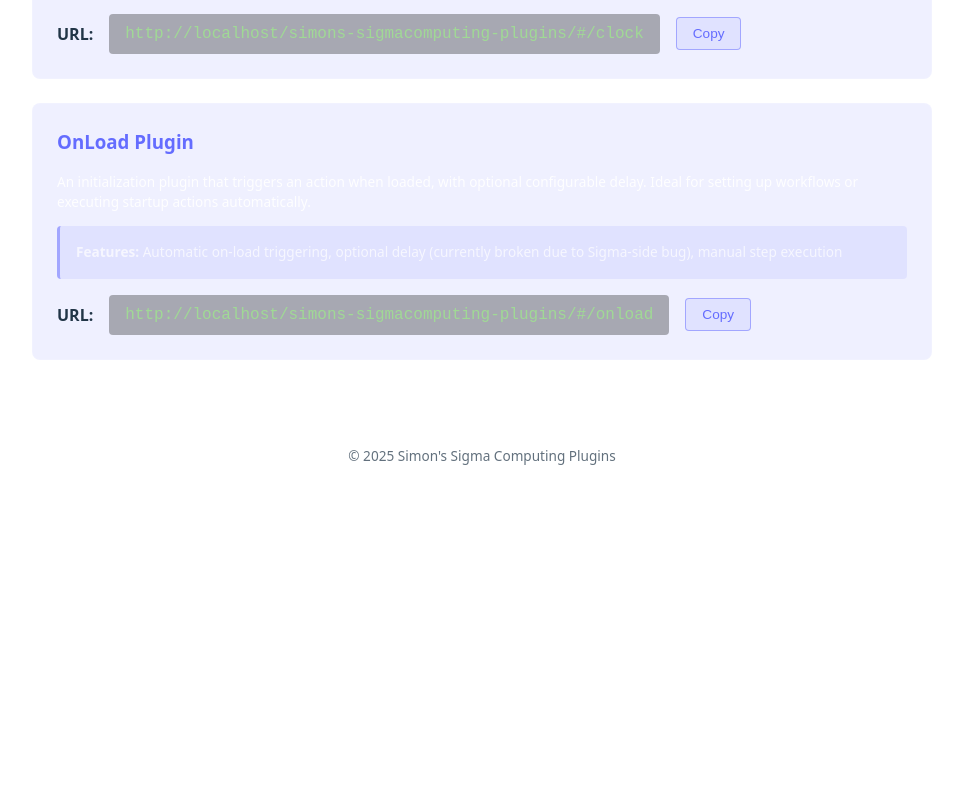
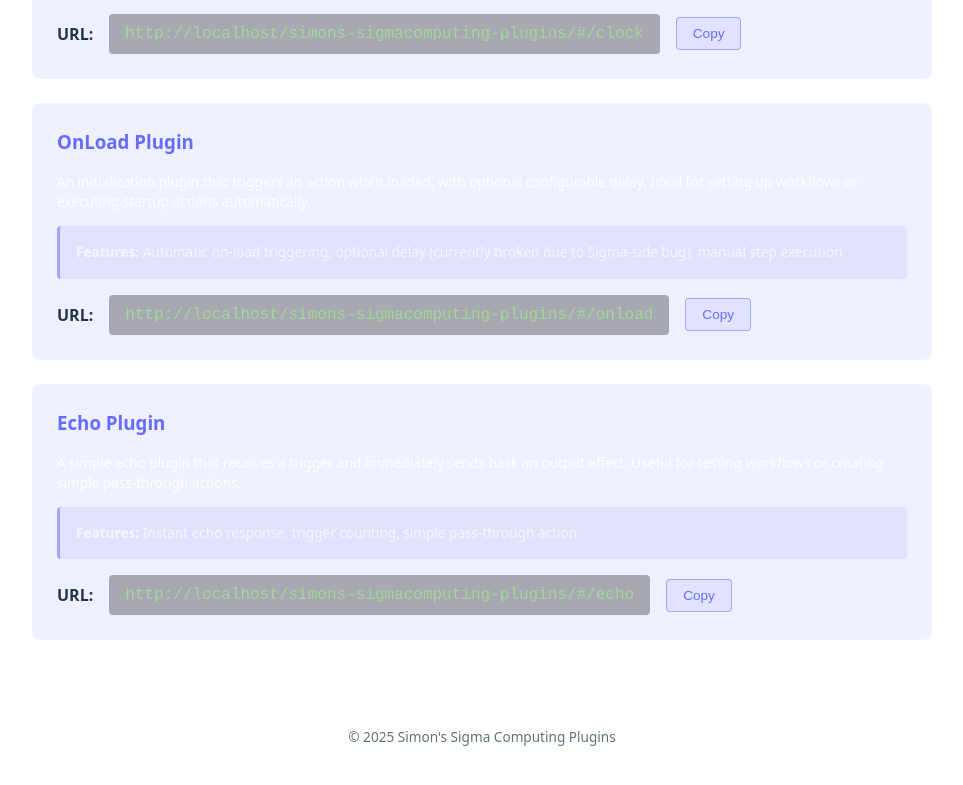
Before and after one commit to slequar/simons-sigmacomputing-plugins, a React (Vite) app: page / in a window 1280 px wide. Shown: the part 475-1260 px from the top of the page, without its empty margins (158-1121 px from the left). Before the commit the page ends 979 px from the top, so only its background shows below. Built offline with nearby package versions, Linux system fonts and the light colour scheme.

Commit message:
Add Echo plugin that echoes triggers to output effects

```diff
--- a/src/App.tsx
+++ b/src/App.tsx
@@ -1,6 +1,7 @@
 import { HashRouter as Router, Routes, Route } from "react-router-dom";
 import Clock from "./plugins/clock";
 import OnLoad from "./plugins/onLoad";
+import Echo from "./plugins/echo";
 import Landing from "./pages/Landing";
 
 function App() {
@@ -10,6 +11,7 @@
         <Route path="/" element={<Landing />} />
         <Route path="/clock" element={<Clock />} />
         <Route path="/onload" element={<OnLoad />} />
+        <Route path="/echo" element={<Echo />} />
       </Routes>
     </Router>
   );
--- a/src/pages/Landing.tsx
+++ b/src/pages/Landing.tsx
@@ -14,6 +14,7 @@
 
   const clockUrl = `${window.location.origin}/simons-sigmacomputing-plugins/#/clock`;
   const onloadUrl = `${window.location.origin}/simons-sigmacomputing-plugins/#/onload`;
+  const echoUrl = `${window.location.origin}/simons-sigmacomputing-plugins/#/echo`;
 
   return (
     <div style={landingStyles.container}>
@@ -88,6 +89,32 @@
               </button>
             </div>
           </div>
+
+          <div style={landingStyles.pluginCard}>
+            <h3 style={landingStyles.pluginCardTitle}>Echo Plugin</h3>
+            <p style={landingStyles.pluginDescription}>
+              A simple echo plugin that receives a trigger and immediately sends
+              back an output effect. Useful for testing workflows or creating
+              simple pass-through actions.
+            </p>
+            <p style={landingStyles.pluginFeatures}>
+              <strong>Features:</strong> Instant echo response, trigger counting,
+              simple pass-through action
+            </p>
+            <div style={landingStyles.urlContainer}>
+              <strong>URL:</strong>{" "}
+              <code style={landingStyles.pluginCode}>{echoUrl}</code>
+              <button
+                style={landingStyles.copyButton}
+                onClick={() => {
+                  copyToClipboard(echoUrl);
+                }}
+                title="Copy URL to clipboard"
+              >
+                {copiedUrl === echoUrl ? "✓ Copied!" : "Copy"}
+              </button>
+            </div>
+          </div>
         </section>
       </main>
       <footer style={landingStyles.footer}>
--- /dev/null
+++ b/src/plugins/echo.tsx
@@ -0,0 +1,70 @@
+import { useState } from "react";
+import {
+  useConfig,
+  useEditorPanelConfig,
+  useActionTrigger,
+  useActionEffect,
+} from "@sigmacomputing/plugin";
+
+import {
+  pluginContainerStyles,
+  pluginHeaderStyles,
+  pluginTitleStyles,
+  pluginContentStyles,
+  pluginStatusItemStyles,
+  pluginLabelStyles,
+  pluginValueStyles,
+  statusColors,
+} from "../styles/pluginStyles";
+
+interface EchoConfig {
+  trigger: string;
+  output: string;
+}
+
+function Echo() {
+  const [triggerCount, setTriggerCount] = useState(0);
+
+  useEditorPanelConfig([
+    { type: "action-effect", name: "trigger", label: "Trigger" },
+    { type: "action-trigger", name: "output", label: "Output" },
+  ]);
+
+  const config: EchoConfig = useConfig() as EchoConfig;
+
+  // Set up action trigger (sending data out)
+  const sendOutput = useActionTrigger(config.output);
+
+  // On receiving effect (input to plugin), send output
+  useActionEffect(config.trigger, () => {
+    setTriggerCount((prev) => prev + 1);
+    sendOutput();
+  });
+
+  return (
+    <div style={pluginContainerStyles}>
+      <div style={pluginHeaderStyles}>
+        <h2 style={pluginTitleStyles}>🔊 Echo Plugin</h2>
+      </div>
+      <div style={pluginContentStyles}>
+        <div style={pluginStatusItemStyles}>
+          <span style={pluginLabelStyles}>Status:</span>
+          <span
+            style={{
+              ...pluginValueStyles,
+              color: statusColors.running,
+            }}
+          >
+            Ready
+          </span>
+        </div>
+        <div style={pluginStatusItemStyles}>
+          <span style={pluginLabelStyles}>Triggers Received:</span>
+          <span style={pluginValueStyles}>{triggerCount}</span>
+        </div>
+      </div>
+    </div>
+  );
+}
+
+export default Echo;
```
